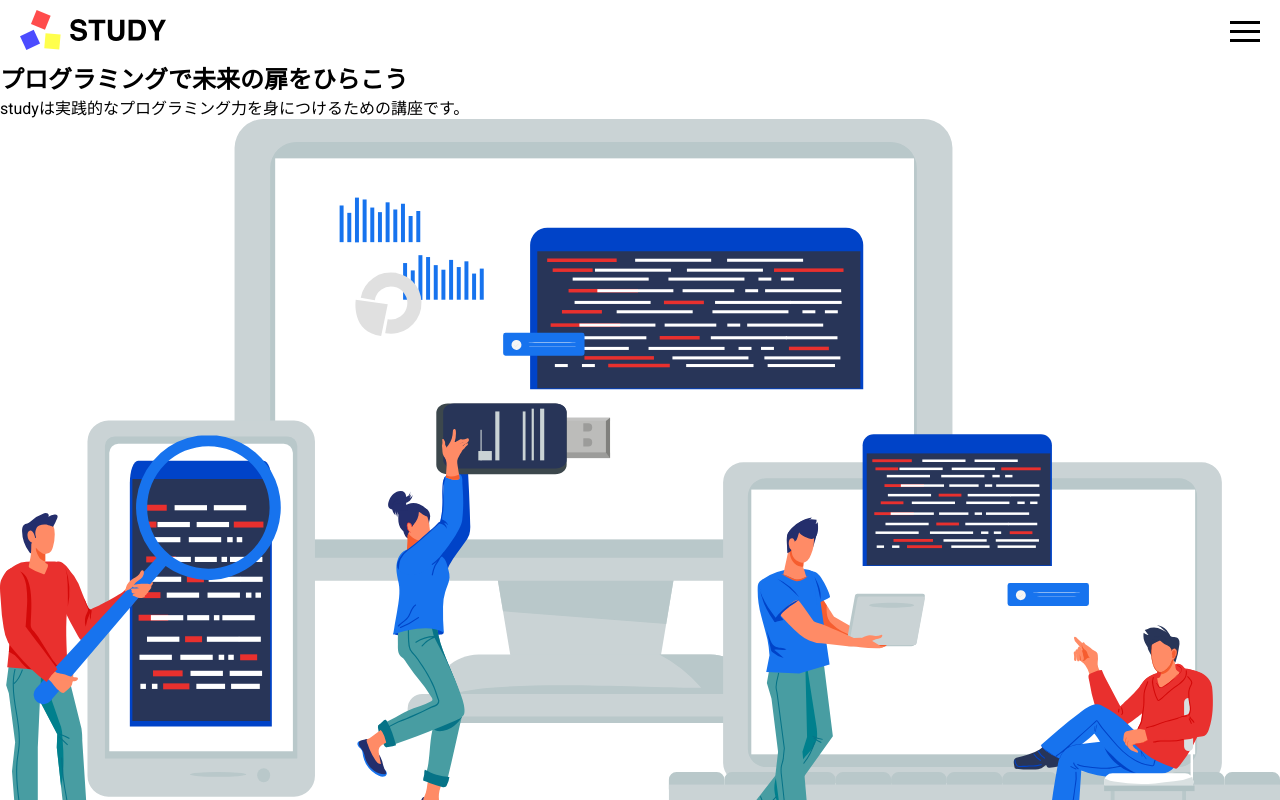
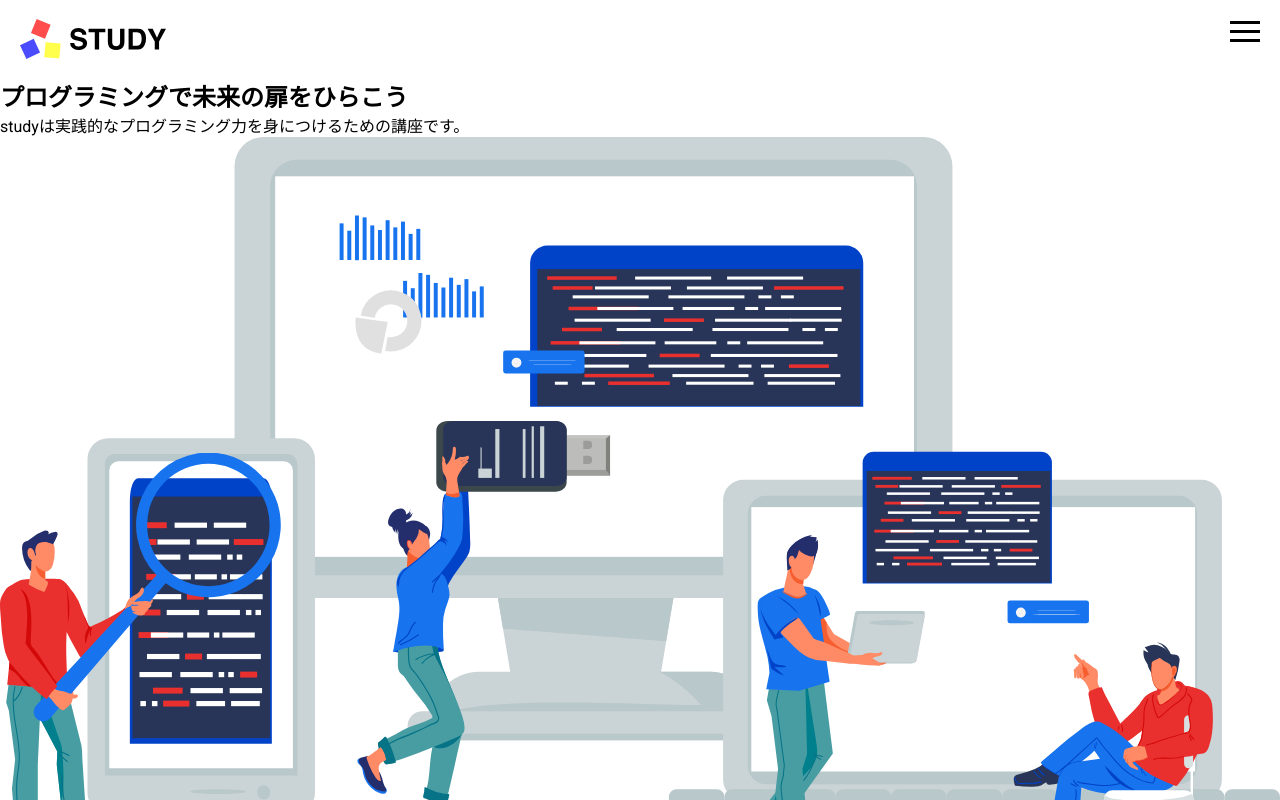
Before and after one commit to kakashi397/STUDY-MyWork, a website: page index.html in a window 1280 px wide. Shown: the top 800 px of the page. Drawn offline with nearby package versions, Linux system fonts and the light colour scheme; some packages are replaced by stand-ins of ours; files that its build step writes are made by us from their sources.

Commit message:
headerのheightをclampにして1400pxまで対応した

```diff
--- a/sass/layout/_header.scss
+++ b/sass/layout/_header.scss
@@ -5,10 +5,11 @@
 .l-header {
   width: 100%;
   max-width: 1400px;
-  height: f.rem(60);
+  height: clamp(3.75rem, 3.267rem + 1.98vw, 5rem);
   display: flex;
   justify-content: space-between;
   align-items: center;
   padding-right: f.rem(20);
   padding-left: f.rem(20);
+
 }
```
